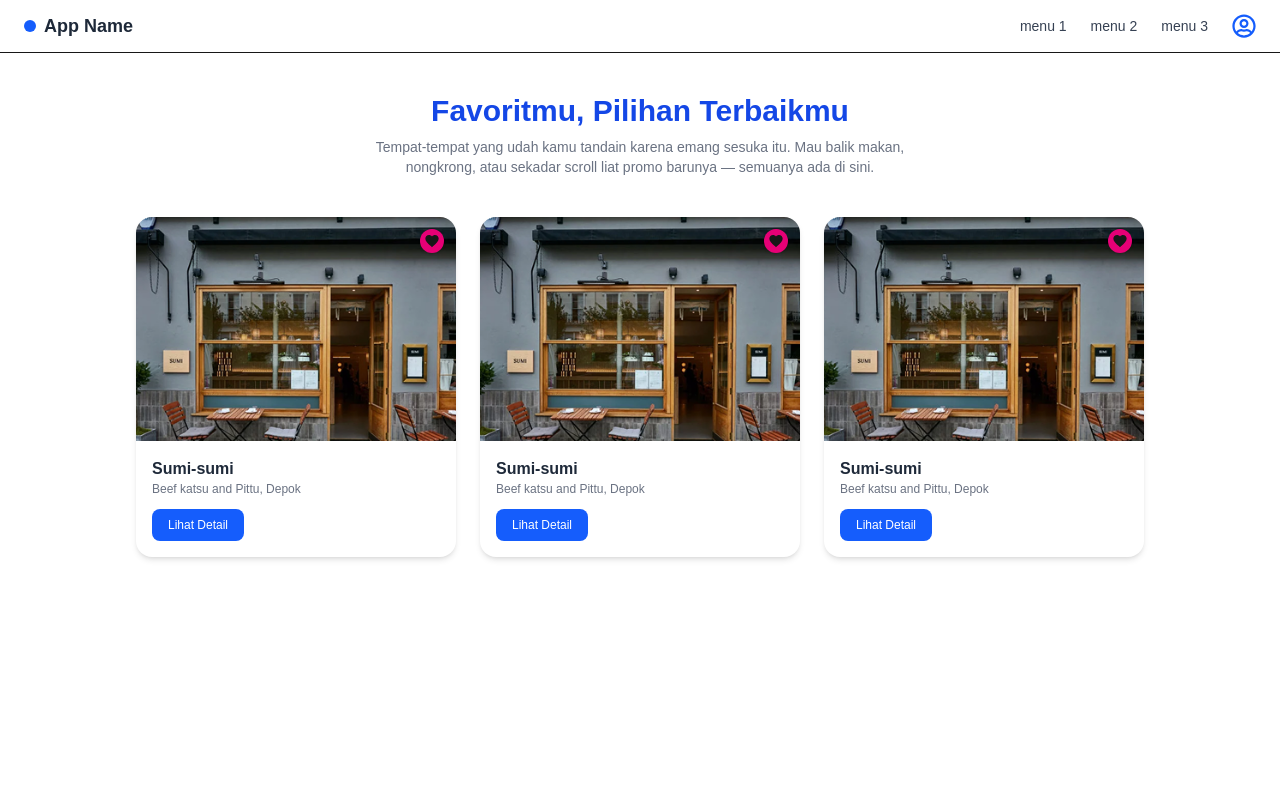
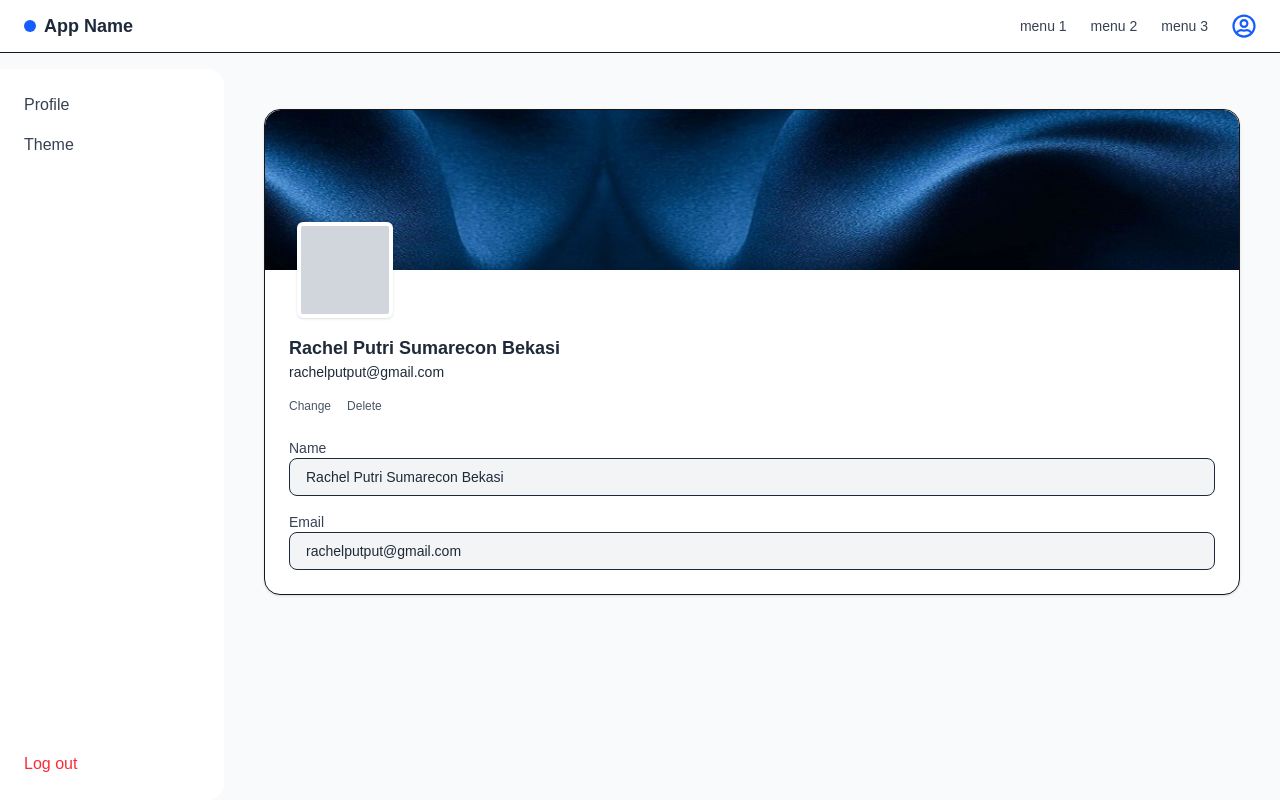
Before and after one commit to Arjuna-Ragil/dora, a Next.js app: page / in a window 1280 px wide. Built offline with nearby package versions, Linux system fonts and the light colour scheme.

Commit message:
user profile v1

```diff
--- a/src/app/(main)/page.js
+++ b/src/app/(main)/page.js
@@ -1,9 +1,9 @@
-import FavoritesPage from "../favorit/page";
+import UserProfilePage from "../user_profile/UserProfile";
 
 export default function Home() {
   return (
     <div className="flex min-h-screen items-center justify-center bg-zinc-50 font-sans dark:bg-black">
-      <FavoritesPage />
+      <UserProfilePage />
     </div>
   );
 }
--- /dev/null
+++ b/src/app/user_profile/UserProfile.jsx
@@ -0,0 +1,78 @@
+import Image from "next/image";
+import TopNavbar from "../../../component/TopNavbar.jsx";
+import bg_profile from "../../../assets/bg_profile.png"
+
+export default function UserProfilePage() {
+  return (
+    <div className="w-full min-h-screen flex flex-col bg-gray-50">
+      {/* Top Navbar */}
+      <TopNavbar />
+
+      {/*  Konten utama */}
+      <div className="flex flex-1 mt-4">
+        {/* Sidebar */}
+        <aside className="w-56 bg-white p-6 flex flex-col justify-between rounded-r-2xl">
+          <div className="space-y-4 text-gray-700">
+            <button className="block w-full text-left hover:text-blue-600">Profile</button>
+            <button className="block w-full text-left hover:text-blue-600">Theme</button>
+          </div>
+          <button className="text-left text-red-500 hover:underline">Log out</button>
+        </aside>
+
+        {/* Bagian kanan: Kartu profil */}
+        <main className="flex-1 p-10">
+          <div className="bg-white rounded-2xl shadow-sm border overflow-hidden">
+            {/* Banner */}
+            <div className="relative">
+              <Image
+                src={bg_profile}
+                alt="Banner"
+                width={1200}
+                height={300}
+                className="w-full h-40 object-cover rounded-t-2xl"
+              />
+
+              {/* Foto profil */}
+              <div className="absolute left-8 bottom-0 translate-y-1/2">
+                <div className="w-24 h-24 rounded-md bg-gray-300 border-4 border-white shadow"></div>
+              </div>
+            </div>
+
+            {/* Informasi pengguna */}
+            <div className="p-6 mt-10 text-gray-800">
+              <h2 className="font-semibold text-lg">Rachel Putri Sumarecon Bekasi</h2>
+              <p className="text-sm mb-4">rachelputput@gmail.com</p>
+
+
+              <div className="flex gap-4 mb-6 text-xs text-gray-600">
+                <button className="hover:underline hover:text-blue-600 ">Change</button>
+                <button className="hover:underline hover:text-blue-600 ">Delete</button>
+              </div>
+
+              {/* Form */}
+              <form className="space-y-4">
+                <div>
+                  <label className="block text-sm font-medium text-gray-700">Name</label>
+                  <input
+                    type="text"
+                    className="w-full border rounded-lg px-4 py-2 text-sm bg-gray-100 focus:outline-none focus:ring-2 focus:ring-blue-500"
+                    defaultValue="Rachel Putri Sumarecon Bekasi"
+                  />
+                </div>
+
+                <div>
+                  <label className="block text-sm font-medium text-gray-700">Email</label>
+                  <input
+                    type="email"
+                    className="w-full border rounded-lg px-4 py-2 text-sm bg-gray-100 focus:outline-none focus:ring-2 focus:ring-blue-500"
+                    defaultValue="rachelputput@gmail.com"
+                  />
+                </div>
+              </form>
+            </div>
+          </div>
+        </main>
+      </div>
+    </div>
+  );
+}
```
